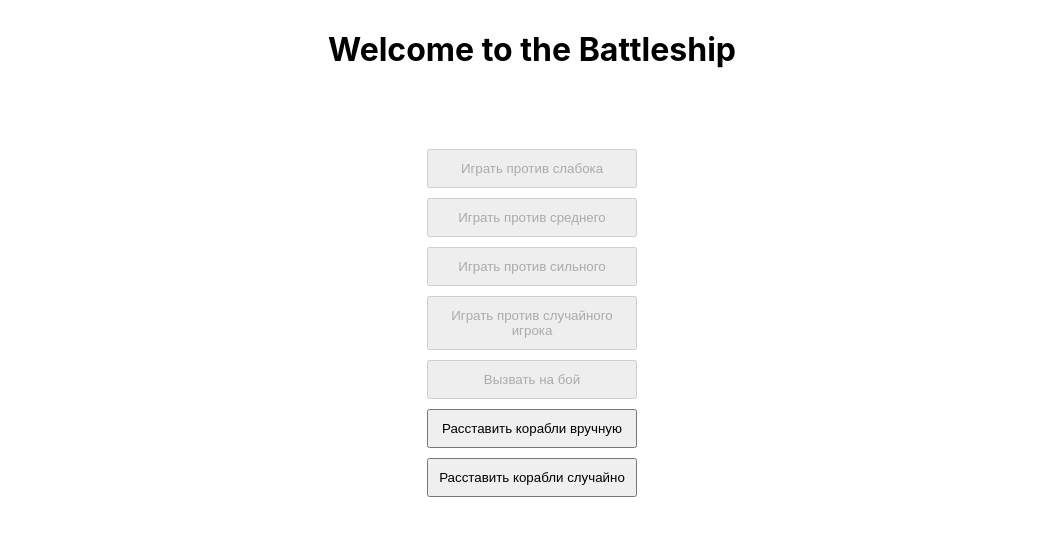
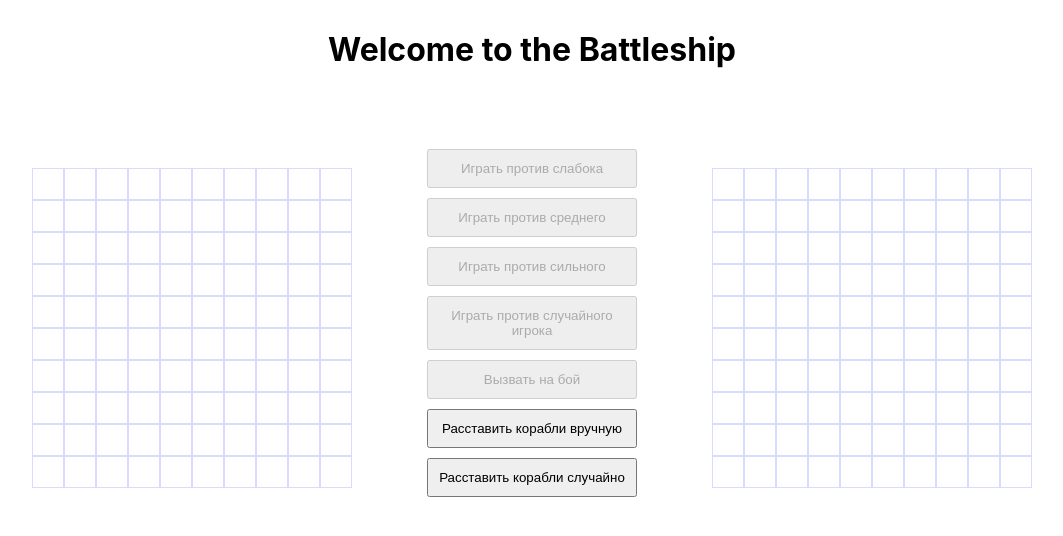
Before and after one commit to EugeneVakarchuk/Battleship, a React (Create React App) app: page / in a window 1280 px wide. Shown: the top 536 px of the page, without its empty margins (108-1171 px from the left). Built offline with nearby package versions, Linux system fonts and the light colour scheme; the HTML template or start-up script is replaced by a standard one.

Commit message:
created battleground

```diff
--- a/src/comp/Battlefield.jsx
+++ b/src/comp/Battlefield.jsx
@@ -1,10 +1,44 @@
 import React from 'react';
 import classes from '../styles.module.css';
+
+const Cell = (posY, posX) => {
+  return (
+    <div className={classes.cell}>
+    </div>
+  )
+}
+
+let matrix = [];
+
+for (let y = 0; y < 10; y++) {
+  matrix.push(new Array(0));
+  for (let x = 0; x < 10; x++) {
+    matrix[y].push(new Array(0))
+  }
+}
+
+
+
+console.log(matrix);
+
 
 const Battlefield = () => {
   return (
     <div className={classes.battlefield}>
-
+      <div>
+        {
+          matrix.map((column, indexY) =>
+            <div key={indexY} className={classes.column}>
+              {column.map((cell, indexX) =>
+                <Cell posY={indexY + 1} posX={indexX + 1} key={
+                  indexY.toString() + indexX.toString()
+                } />
+              )
+              }
+            </div>
+          )
+        }
+      </div>
     </div>
   );
 };
--- a/src/styles.module.css
+++ b/src/styles.module.css
@@ -12,11 +12,26 @@
   justify-content: space-between;
 }
 
-.battlefield {}
-
 .menu {
   height: 100%;
   display: flex;
   flex-direction: column;
   justify-content: space-between;
 }
+
+.battlefield {
+  display: flex;
+  align-items: center;
+}
+
+.column {
+  display: flex;
+  flex-direction: row;
+}
+
+.cell {
+  position: relative;
+  width: 32px;
+  height: 32px;
+  border: 1px solid rgba(6, 25, 247, 0.15);
+}
```
